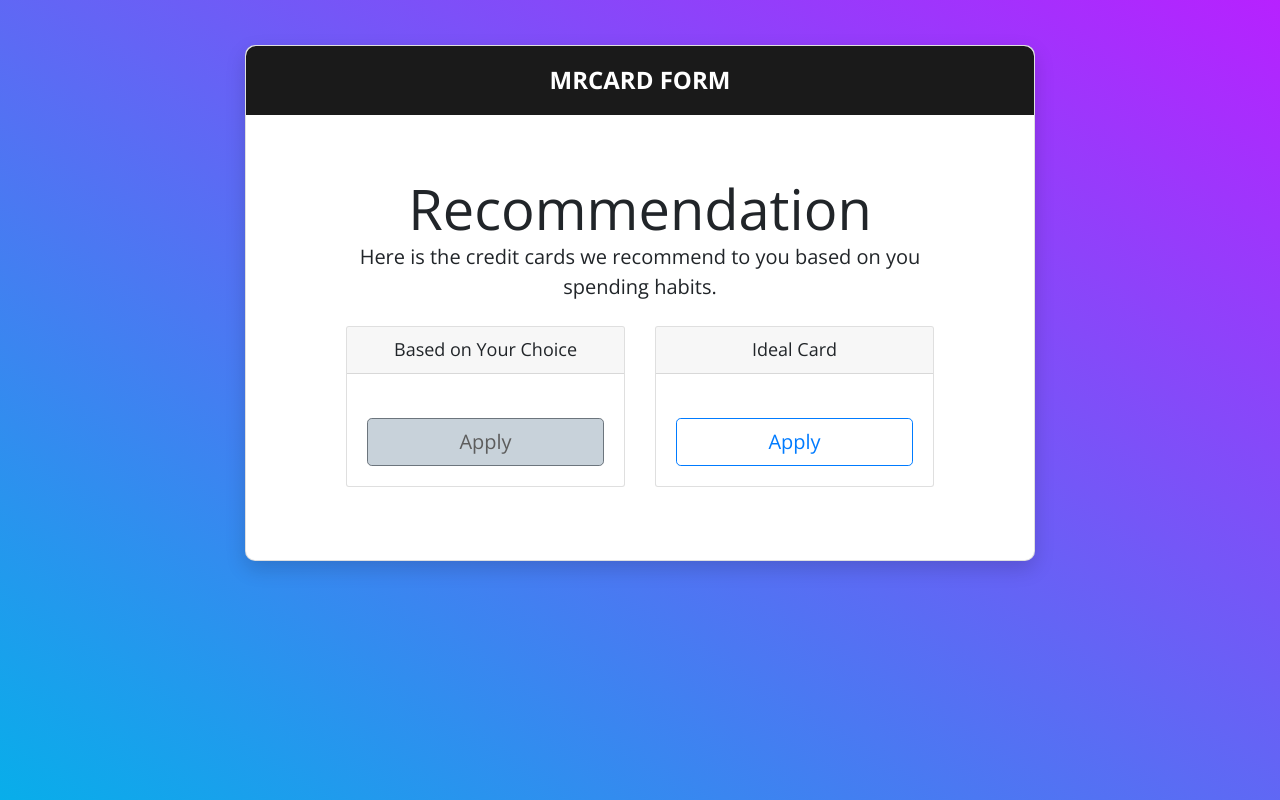
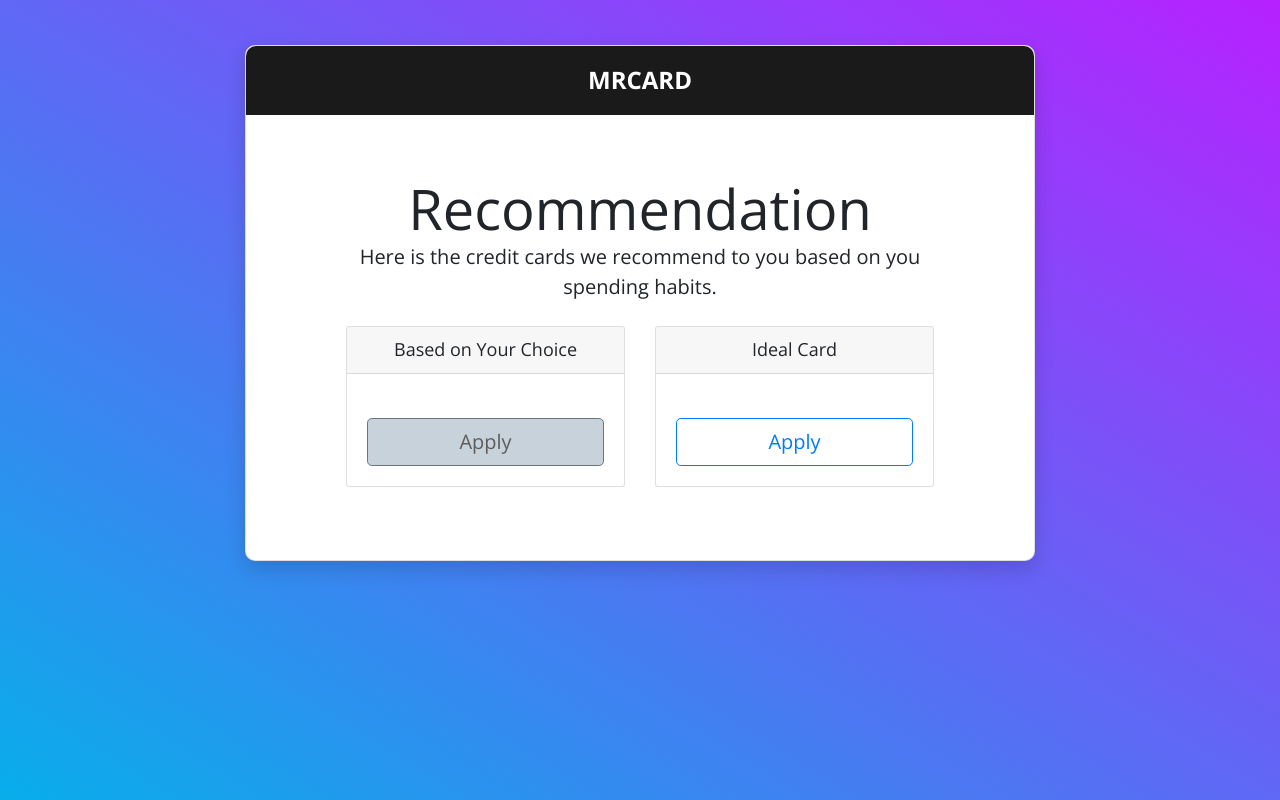
Before and after one commit to davidygp/IRS-MR-2019-01-19-IS1PT-GRP-MRCard, a Django app: page /test/ in a window 1280 px wide. Run offline with Django 3.2, Linux system fonts and the light colour scheme; some libraries are stand-ins or nearby versions.

Commit message:
update base page

```diff
--- a/SystemCode/Recommender/templates/Recommender/base.html
+++ b/SystemCode/Recommender/templates/Recommender/base.html
@@ -38,7 +38,7 @@
     <div class="wrapper wrapper--w790">
         <div class="card card-5">
             <div class="card-heading">
-                <h2 class="title">{% block formtitle %}MRCard Form{% endblock %}</h2>
+                <h2 class="title">{% block formtitle %}MRCard{% endblock %}</h2>
             </div>
             <div class="card-body">
                 {% block form %}
```
